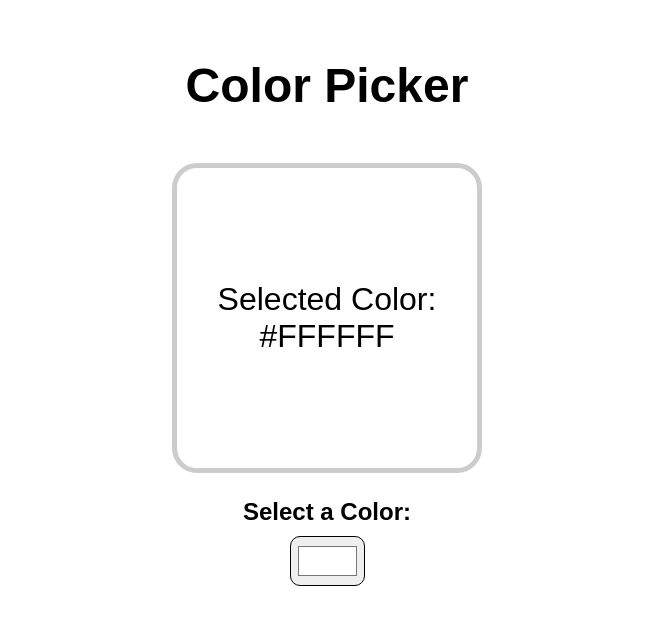
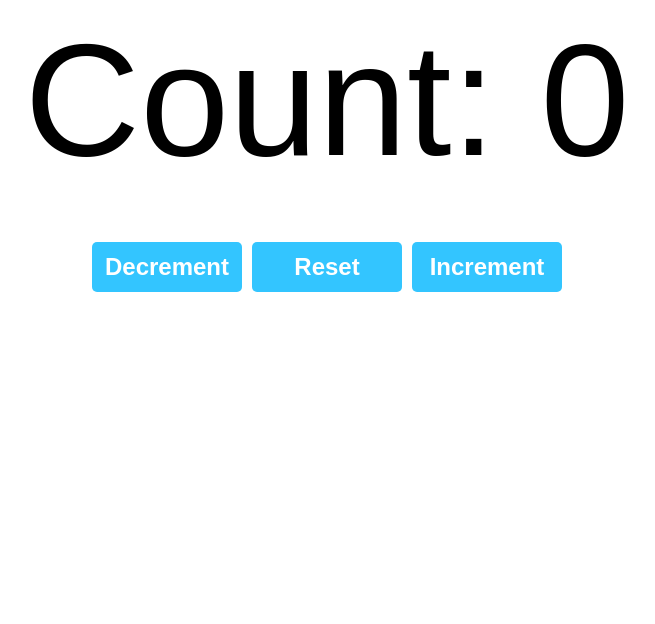
Before and after one commit to Aukryx/React_course, a React (Vite) app: page / in a window 1280 px wide. Shown: the top 624 px of the page, without its empty margins (313-968 px from the left). Built offline with nearby package versions, Linux system fonts and the light colour scheme.

Commit message:
basic updater functions

```diff
--- a/src/App.jsx
+++ b/src/App.jsx
@@ -1,8 +1,8 @@
-import ColorPicker from "./ColorPicker.jsx";
+import Counter2 from "./Counter2.jsx";
 function App(){
 
   return (
-< ColorPicker/>
+< Counter2/>
   );
 }
 
--- /dev/null
+++ b/src/Counter2.jsx
@@ -0,0 +1,26 @@
+import React, {useState} from "react";
+
+export default function Counter(){
+    const [count, setCount] = useState(0)
+    const increment = () => {
+        setCount(c => c + 1)
+        setCount(c => c + 1)
+        setCount(c => c + 1)
+    }
+    const decrement = () => {
+        setCount(c => c - 1)
+        setCount(c => c - 1)
+        setCount(c => c - 1)
+    }
+    const reset = () => {
+        setCount(0)
+    }
+    return (
+        <div className="counter-container">
+        <p className="count-display">Count: {count}</p>
+        <button className="counter-button" onClick={decrement}>Decrement</button>
+        <button className="counter-button" onClick={reset}>Reset</button>
+        <button className="counter-button" onClick={increment}>Increment</button>
+        </div>
+    );
+}
```
Also changed, not shown: 2 other files (tests, documents, lock files or other folders).
